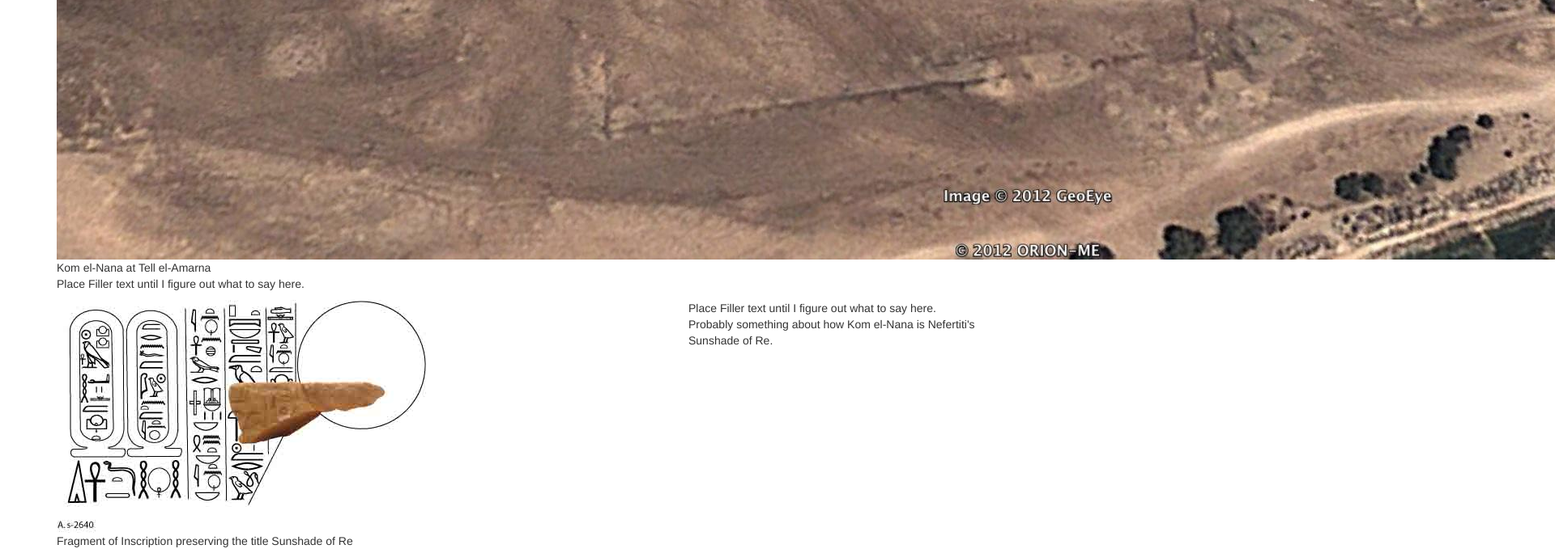
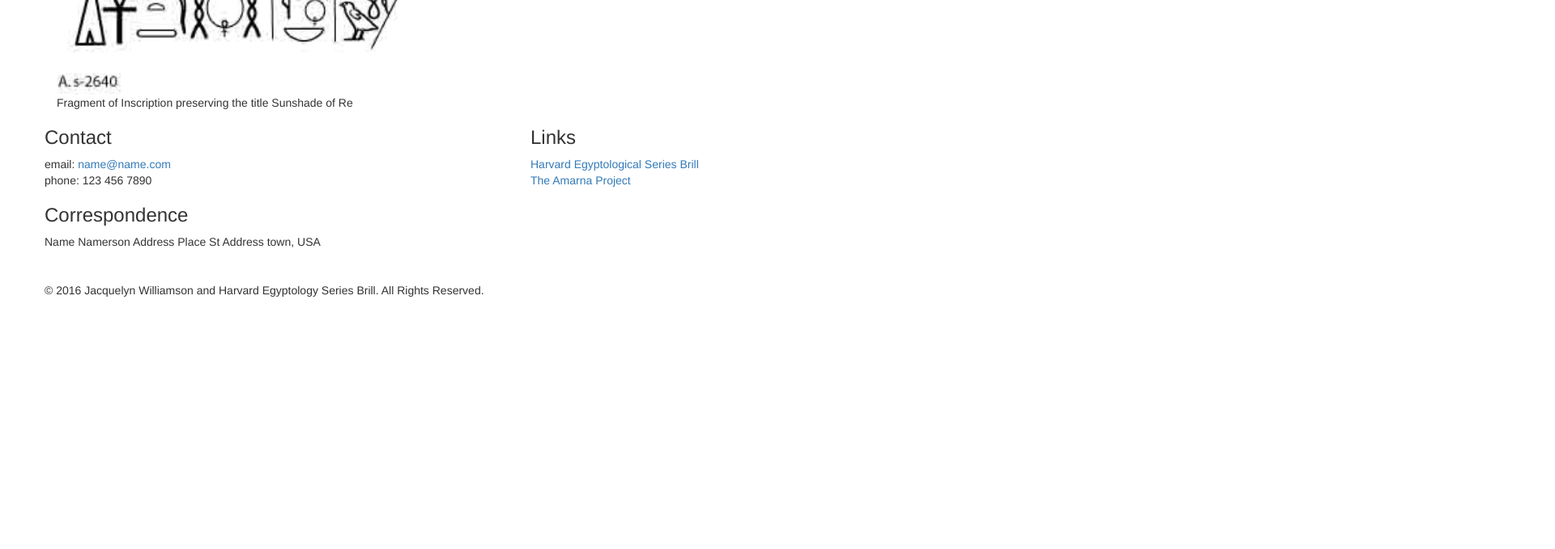
Before and after one commit to JackieGayle/website-project-bootstrapped, a plain HTML site: page index.html in a window 1280 px wide. Shown: the part 1160-1839 px from the top of the page at 81% size, 1920 px wide, since content can reach past the window. After the commit the page ends 1569 px from the top, so only its background shows below. Drawn offline with nearby package versions, Linux system fonts and the light colour scheme.

Commit message:
start layout changes

```diff
--- /dev/null
+++ b/css/style.css
@@ -0,0 +1,9 @@
+/*////////Media //////*/
+img, video, audio, iframe, table, form {
+	width:100%;
+	max-width: 100%;
+}
+/*////////Layout Style //////*/
+.row{
+	margin-bottom: 20px;
+}
--- a/index.html
+++ b/index.html
@@ -9,6 +9,10 @@
 
     <!-- Bootstrap -->
     <link href="css/bootstrap.min.css" rel="stylesheet">
+
+    <!--Custom Style Sheet-->
+
+    <link rel="stylesheet" href="css/style.css">
 
     <!-- HTML5 shim and Respond.js for IE8 support of HTML5 elements and media queries -->
     <!-- WARNING: Respond.js doesn't work if you view the page via file:// -->
@@ -40,7 +44,10 @@
           </figcaption>
         </figure>
 
-        <p> Place Filler text until I figure out what to say here.
+        <p>
+
+          Place Filler text until I figure out what to say here.
+
         </p>
 
       </div>
@@ -56,12 +63,47 @@
               </figcaption>
             </figure>
         </div>
+
         <div class = "col-sm-4"
 
             <p> Place Filler text until I figure out what to say here. Probably something about how Kom el-Nana is Nefertiti's Sunshade of Re.
+
             </p>
+
         </div>
 
+        <div class="row">
+
+          <div class="col-sm-6">
+            <h3>Contact</h3>
+            <p>email: <a href="mailto: name@name.com">
+              name@name.com</a> <br>
+              phone: 123 456 7890
+            </p>
+            <h3>Correspondence</h3>
+            <address>
+              Name Namerson
+              Address Place St
+              Address town, USA
+            </address>
+
+            </div>
+          <div class="col-sm-6">
+            <h3> Links </h3>
+            <p>
+              <a href= "http://www.brill.com/products/series/harvard-egyptological-studies"> Harvard Egyptological Series Brill</a><br>
+
+              <a href= "http://www/amarnaproject.com">The Amarna Project</a><br>
+
+            </P>
+
+            </div>
+
+        </div>
+        <div class="row">
+            <div class="col-sm-12">
+              &copy; 2016 Jacquelyn Williamson and Harvard Egyptology Series Brill. All Rights Reserved.
+            </div>
 
     </div> <!--end of container-->
 
```
